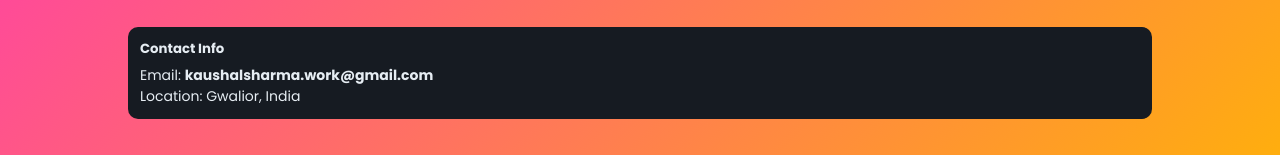
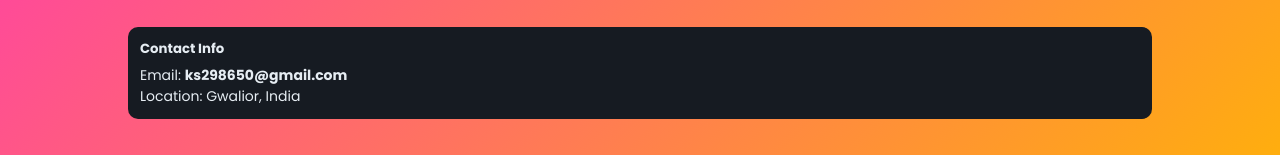
Before and after one commit to Kaushalsharma09/portfolio, a plain HTML site: page index.html in a window 1280 px wide. Shown: the part 2013-2168 px from the top of the page. Drawn offline with Linux system fonts and the light colour scheme.

Commit message:
updated portfolio

```diff
--- a/index.html
+++ b/index.html
@@ -306,13 +306,13 @@
                     <!-- Contact info moved below the form for convenience (resume/upload removed) -->
                     <div style="margin-top:18px;padding:12px;border-radius:10px;background:var(--card);">
                         <h5 style="margin-bottom:6px;">Contact Info</h5>
-                        <p style="font-size:14px;">Email: <strong>kaushalsharma.work@gmail.com</strong></p>
+                        <p style="font-size:14px;">Email: <strong>ks298650@gmail.com</strong></p>
                         <p style="font-size:14px;">Location: Gwalior, India</p>
                     </div>
                 </form>
             </div>
 
-            <!-- Right column (resume + upload UI) removed as requested -->
+
         </div>
     </section>
 
```
